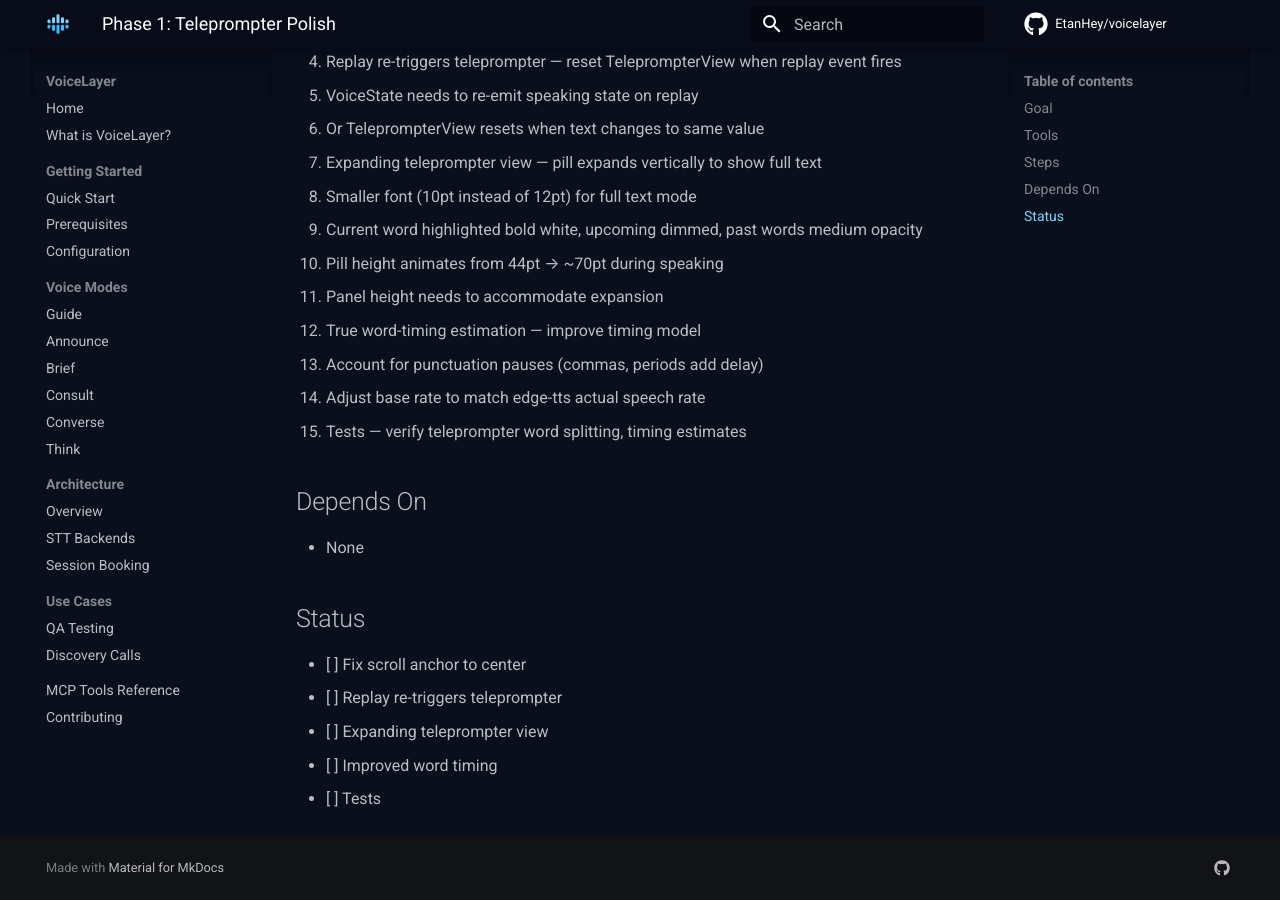
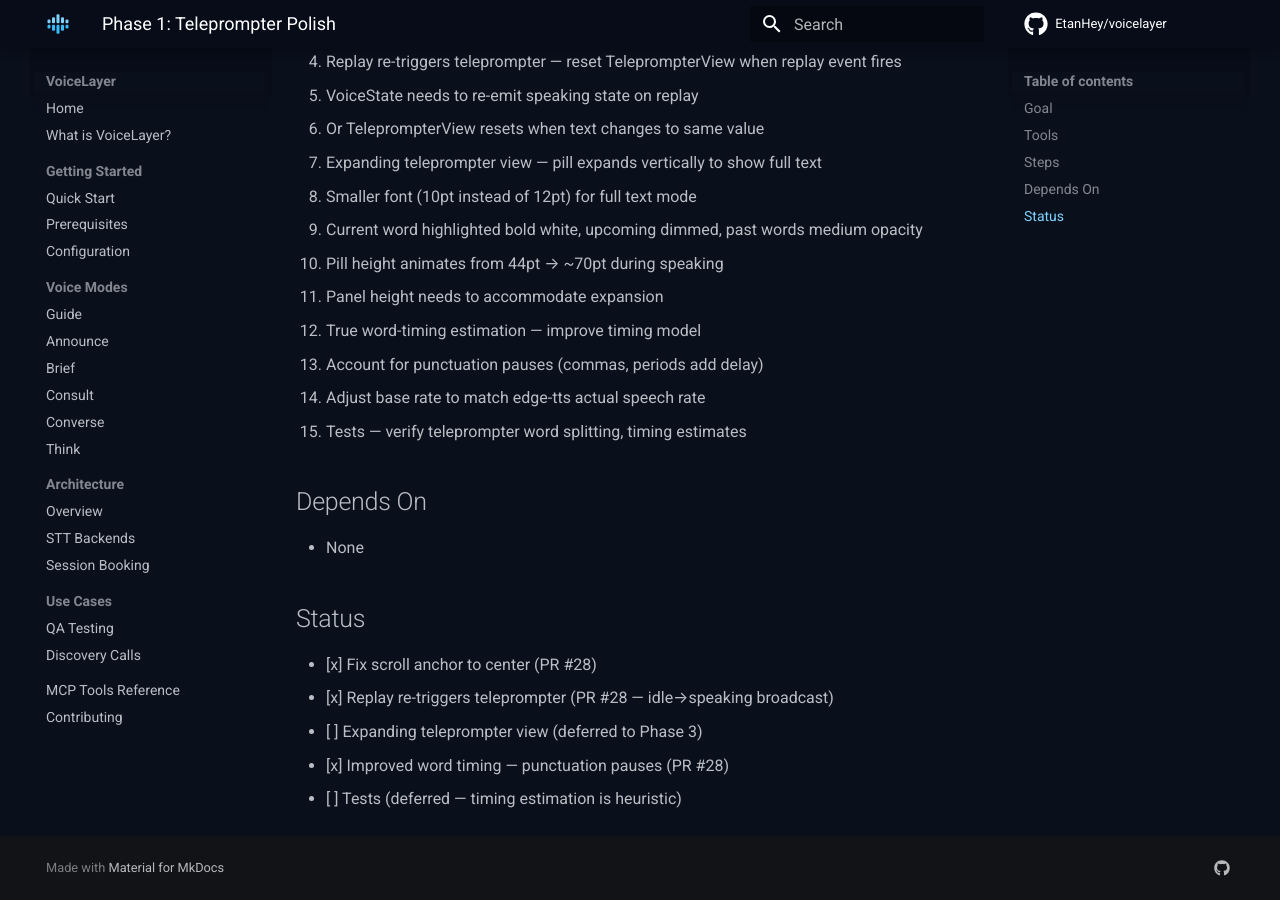
Before and after one commit to EtanHey/voicelayer, an MkDocs documentation site: the page built from docs/plans/voice-bar-v2/phase-1/README.md, in a window 1280 px wide and 900 px high, scrolled down 581 px. Built offline with MkDocs 1.6.1 and Material for MkDocs 9.7.7, drawn with Linux system fonts in a browser that asks for light colours; comment, search, counter and statistics services are not loaded.

Commit message:
docs: mark Phase 1 complete in v2 plan
Co-Authored-By: Claude Opus 4.6 <noreply@anthropic.com>

```diff
--- a/docs/plans/voice-bar-v2/phase-1/README.md
+++ b/docs/plans/voice-bar-v2/phase-1/README.md
@@ -34,8 +34,8 @@ Fix teleprompter word tracking, replay integration, and add expanding view for f
 
 ## Status
 
-- [ ] Fix scroll anchor to center
-- [ ] Replay re-triggers teleprompter
-- [ ] Expanding teleprompter view
-- [ ] Improved word timing
-- [ ] Tests
+- [x] Fix scroll anchor to center (PR #28)
+- [x] Replay re-triggers teleprompter (PR #28 — idle→speaking broadcast)
+- [ ] Expanding teleprompter view (deferred to Phase 3)
+- [x] Improved word timing — punctuation pauses (PR #28)
+- [ ] Tests (deferred — timing estimation is heuristic)
```
Also changed, not shown: docs/plans/voice-bar-v2/README.md (+1 -1 lines).
